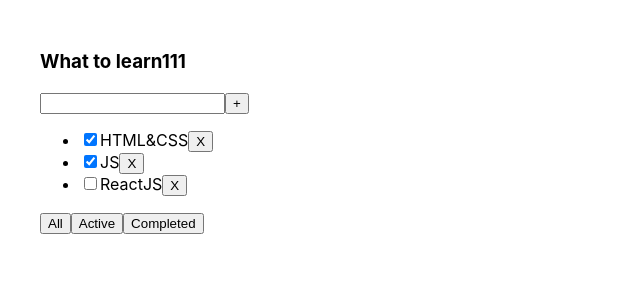
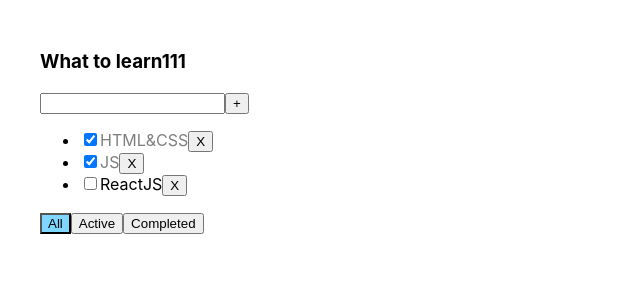
Before and after one commit to Nobls/TodoList, a React (Create React App) app: page / in a window 1280 px wide. Shown: the top 300 px of the page, without its empty margins (0-640 px from the left). Built offline with nearby package versions, Linux system fonts and the light colour scheme.

Commit message:
added functions and style

```diff
--- a/src/App.tsx
+++ b/src/App.tsx
@@ -19,8 +19,12 @@ function App(props: any) {
     }
 
     const addTask = (title:string) => {
-      let newTask = {id: v1(), title: title, isDone: true}
+      let newTask = {id: v1(), title: title.trim(), isDone: true}
         setTasks([newTask, ...tasks])
+    }
+
+    const changeStatus = (idCheckBox:string, isDoneCheckBox:boolean) => {
+      setTasks(tasks.map(m=>m.id === idCheckBox ? {...m, isDone: isDoneCheckBox}:m))
     }
 
     const [filter, setFilter] = useState<filterType>('All')
@@ -47,8 +51,9 @@ function App(props: any) {
                 removeTask={removeTask}
                 addTask={addTask}
                 filterTasks={filterTasks}
+                changeStatus={changeStatus}
+                filter={filter}
             />
-
         </div>
     );
 }
--- a/src/components/TodoList.tsx
+++ b/src/components/TodoList.tsx
@@ -1,5 +1,6 @@
 import React, {ChangeEvent,KeyboardEvent, useState} from 'react';
 import {filterType} from "../App";
+import styles from '../modulesCSS/todoList.module.css'
 
 type inPropsType={
     id: string,
@@ -13,15 +14,23 @@ type propsType ={
     removeTask:(mId:string)=>void
     addTask:(title:string)=>void
     filterTasks:(value:filterType)=>void
+    changeStatus:(id:string, isDone:boolean)=>void
+    filter:filterType
 }
 
 export const TodoList = (props:propsType) => {
 
     const [title, setTitle]= useState('')
+    const [error, setError] = useState(false)
 
     const addTaskHandler = ()=>{
-        props.addTask(title)
-        setTitle('')
+        if (title.trim()===''){
+            setTitle('')
+            setError(true)
+        }else{
+            props.addTask(title)
+            setTitle('')
+        }
     }
 
     const removeTaskHandler = (mId:string) => {
@@ -30,6 +39,7 @@ export const TodoList = (props:propsType) => {
 
     const onChangeTaskHandler = (e:ChangeEvent<HTMLInputElement>) => {
       setTitle(e.currentTarget.value)
+        setError(false)
     }
 
     const onKeyPressTaskHandler = (e:KeyboardEvent<HTMLInputElement>) =>{
@@ -39,25 +49,36 @@ export const TodoList = (props:propsType) => {
         }
     }
 
-
     const onClickFilterHandler = (value:filterType)=> {
         props.filterTasks(value)
+    }
+
+    const changeStatusHandler = (e:ChangeEvent<HTMLInputElement>, id:string) => {
+      props.changeStatus(id,e.currentTarget.checked)
     }
 
     return (
         <div>
             <h3>{props.title}</h3>
             <div>
-                <input value={title} onChange={onChangeTaskHandler} onKeyPress={onKeyPressTaskHandler}/>
+                <input value={title}
+                       onChange={onChangeTaskHandler}
+                       onKeyPress={onKeyPressTaskHandler}
+                       className={error ? styles.error : ''}
+                />
                 <button onClick={addTaskHandler}>+</button>
+                {error  && <div className={styles.errorMessage}>Title is required</div>}
             </div>
             <ul>
                 {
                     props.tasks.map(m=> {
                         return (
                             <li>
-                                <input type="checkbox" checked={m.isDone}/>
-                                <span>{m.title}</span>
+                                <input type="checkbox"
+                                       checked={m.isDone}
+                                       onChange={(e)=>changeStatusHandler(e,m.id)}
+                                />
+                                <span className={m.isDone ? styles.isDone : ''}>{m.title}</span>
                                 <button onClick={()=>removeTaskHandler(m.id)}>X</button>
                             </li>
 
@@ -66,9 +87,9 @@ export const TodoList = (props:propsType) => {
                 }
             </ul>
             <div>
-                <button onClick={()=> onClickFilterHandler('All')}>All</button>
-                <button onClick={()=> onClickFilterHandler('Active')}>Active</button>
-                <button onClick={()=> onClickFilterHandler('Completed')}>Completed</button>
+                <button className={props.filter === 'All' ? styles.activeFilter: ''} onClick={()=> onClickFilterHandler('All')}>All</button>
+                <button className={props.filter === 'Active' ? styles.activeFilter: ''} onClick={()=> onClickFilterHandler('Active')}>Active</button>
+                <button className={props.filter === 'Completed' ? styles.activeFilter: ''} onClick={()=> onClickFilterHandler('Completed')}>Completed</button>
             </div>
         </div>
     );
--- /dev/null
+++ b/src/modulesCSS/todoList.module.css
@@ -0,0 +1,15 @@
+.error{
+    border: red 3px solid;
+}
+
+.errorMessage{
+    color: red;
+}
+
+.activeFilter{
+    background-color: #7fd6ff;
+}
+
+.isDone{
+    opacity: 0.5;
+}
```
